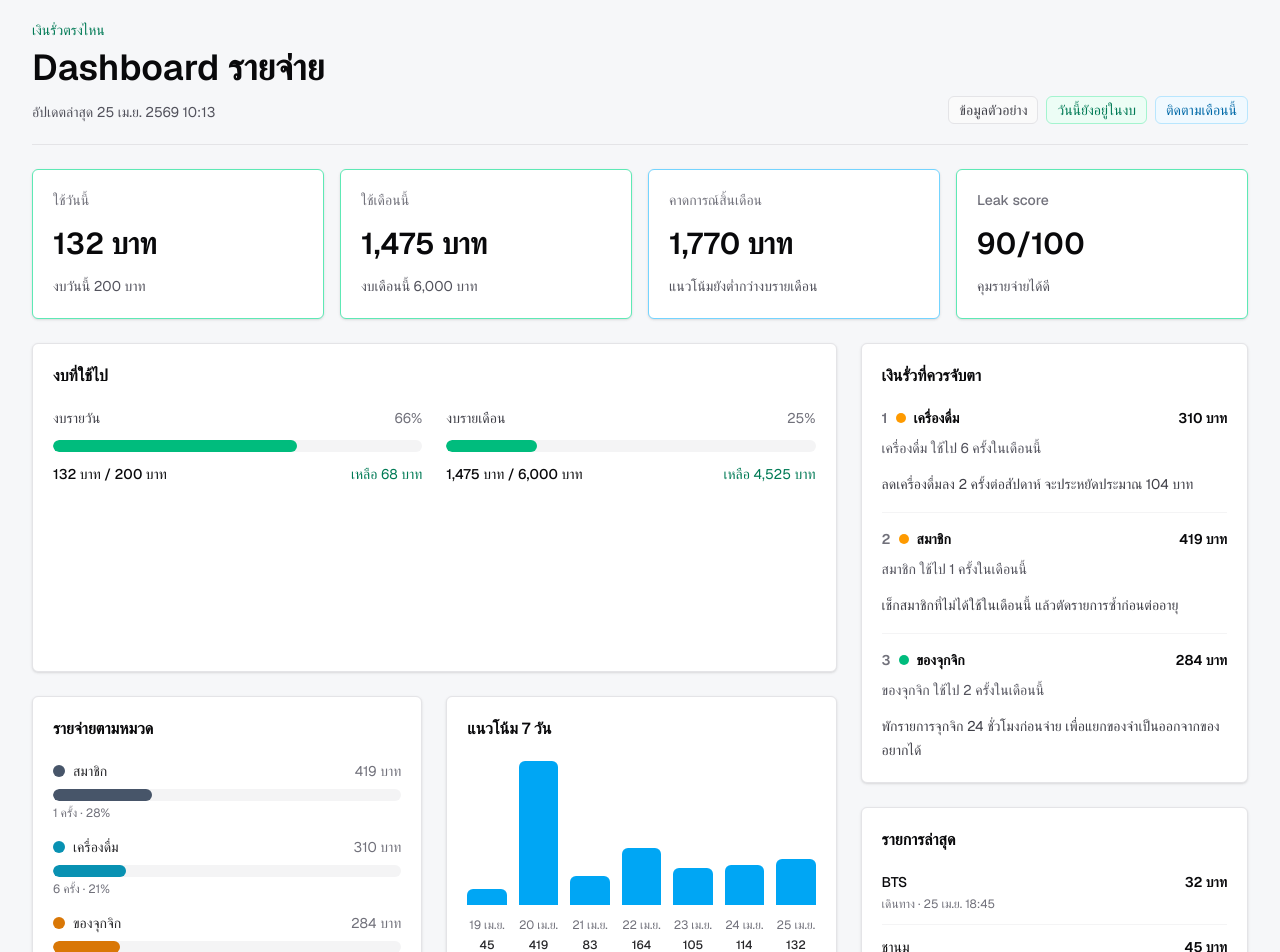
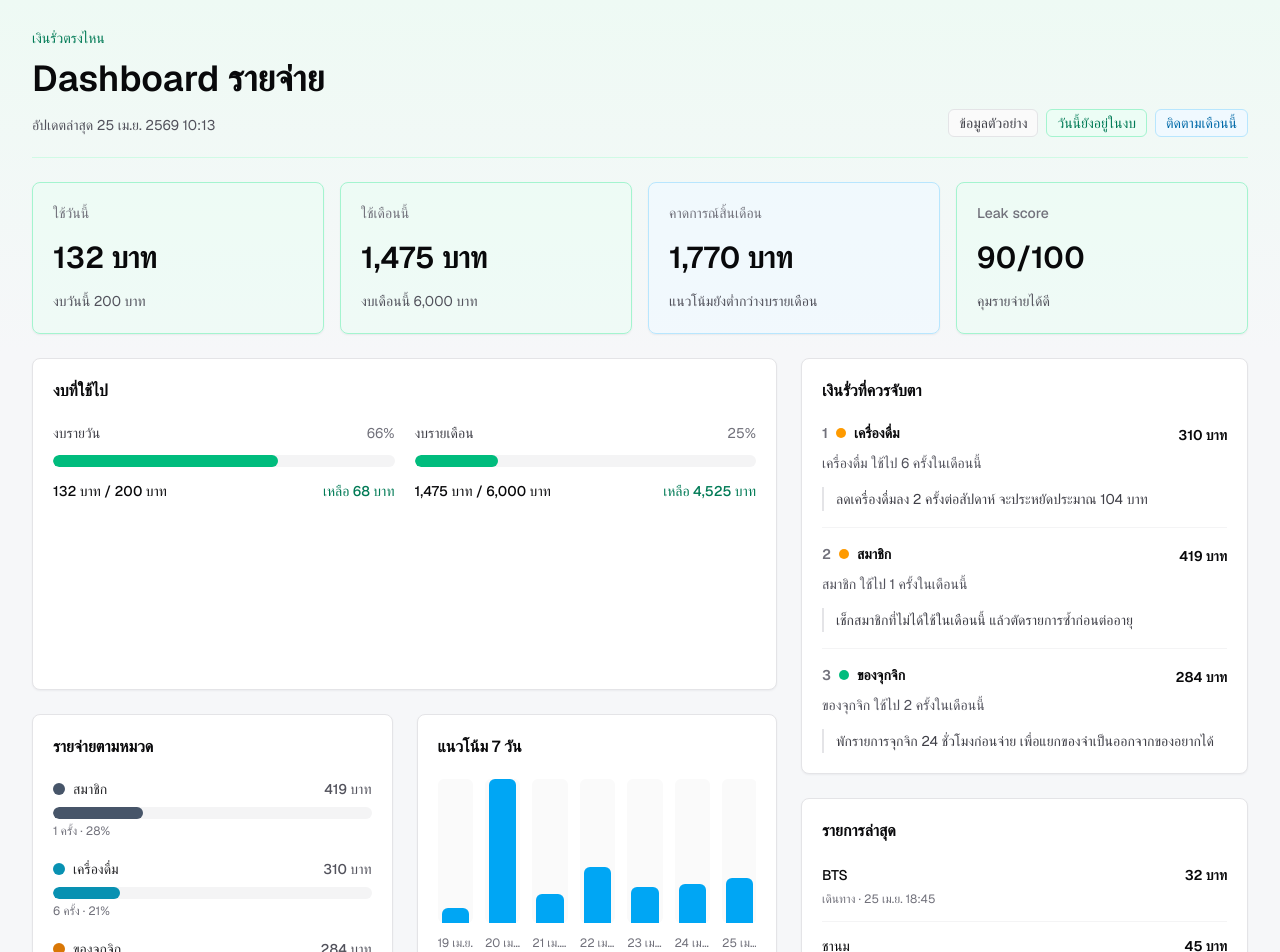
Before and after one commit to NlNJ4/money-leak-project, a Next.js app: page / in a window 1280 px wide. Shown: the top 952 px of the page. Built offline with nearby package versions, Linux system fonts and the light colour scheme.

Commit message:
feat: enhance dashboard components with improved layout, styling, and accessibility

```diff
--- a/app/globals.css
+++ b/app/globals.css
@@ -16,8 +16,16 @@ body {
   background: var(--background);
   color: var(--foreground);
   font-family: var(--font-geist-sans), Arial, Helvetica, sans-serif;
+  min-width: 320px;
+  -webkit-font-smoothing: antialiased;
+  text-rendering: optimizeLegibility;
 }
 
 * {
   box-sizing: border-box;
 }
+
+::selection {
+  background: #bbf7d0;
+  color: #14532d;
+}
--- a/components/dashboard/budget-progress.tsx
+++ b/components/dashboard/budget-progress.tsx
@@ -24,7 +24,7 @@ export function BudgetProgress({
 
   return (
     <div className="min-w-0">
-      <div className="flex items-center justify-between gap-4">
+      <div className="flex items-center justify-between gap-3">
         <p className="text-sm font-medium text-zinc-700">{label}</p>
         <p className="text-sm text-zinc-500">
           {formatPercent(Math.round(progress))}
@@ -43,12 +43,16 @@ export function BudgetProgress({
           style={{ width: `${progress}%` }}
         />
       </div>
-      <div className="mt-3 flex items-center justify-between gap-4 text-sm">
-        <span className="font-medium text-zinc-950">
+      <div className="mt-3 flex flex-col gap-1 text-sm min-[420px]:flex-row min-[420px]:items-center min-[420px]:justify-between min-[420px]:gap-4">
+        <span className="font-medium leading-6 text-zinc-950">
           {formatBaht(usedBaht)} / {formatBaht(budgetBaht)}
         </span>
         <span
-          className={remainingBaht >= 0 ? "text-emerald-700" : "text-rose-700"}
+          className={
+            remainingBaht >= 0
+              ? "font-medium leading-6 text-emerald-700"
+              : "font-medium leading-6 text-rose-700"
+          }
         >
           {remainingBaht >= 0
             ? `เหลือ ${formatBaht(remainingBaht)}`
--- a/components/dashboard/category-bar-list.tsx
+++ b/components/dashboard/category-bar-list.tsx
@@ -15,10 +15,10 @@ export function CategoryBarList({
   }
 
   return (
-    <div className="space-y-4">
+    <div className="space-y-5">
       {categories.map((category) => (
         <div key={category.category} className="min-w-0">
-          <div className="mb-2 flex items-center justify-between gap-4">
+          <div className="mb-2 flex flex-col gap-1 min-[420px]:flex-row min-[420px]:items-center min-[420px]:justify-between min-[420px]:gap-4">
             <div className="flex min-w-0 items-center gap-2">
               <span
                 className="h-3 w-3 shrink-0 rounded-full"
@@ -28,7 +28,7 @@ export function CategoryBarList({
                 {category.label}
               </span>
             </div>
-            <span className="shrink-0 text-sm text-zinc-500">
+            <span className="shrink-0 text-sm font-medium text-zinc-600 min-[420px]:text-right">
               {formatBaht(category.totalBaht)}
             </span>
           </div>
@@ -36,7 +36,7 @@ export function CategoryBarList({
             <div
               className="h-full rounded-full"
               style={{
-                width: `${Math.max(category.percentage, 2)}%`,
+                width: `${Math.min(Math.max(category.percentage, 2), 100)}%`,
                 backgroundColor: category.color,
               }}
             />
--- a/components/dashboard/daily-trend.tsx
+++ b/components/dashboard/daily-trend.tsx
@@ -5,14 +5,20 @@ export function DailyTrend({ days }: { days: DailySpending[] }) {
   const maxTotalBaht = Math.max(...days.map((day) => day.totalBaht), 1);
 
   return (
-    <div className="flex h-48 items-end gap-3">
+    <div className="overflow-x-auto pb-1">
+      <div className="flex h-48 min-w-80 items-end gap-2 sm:gap-3">
         {days.map((day) => {
           const height =
-          day.totalBaht > 0 ? Math.max((day.totalBaht / maxTotalBaht) * 100, 8) : 2;
+            day.totalBaht > 0
+              ? Math.max((day.totalBaht / maxTotalBaht) * 100, 8)
+              : 2;
 
           return (
-          <div key={day.dateKey} className="flex min-w-0 flex-1 flex-col items-center">
-            <div className="flex h-36 w-full items-end">
+            <div
+              key={day.dateKey}
+              className="flex min-w-0 flex-1 flex-col items-center"
+            >
+              <div className="flex h-36 w-full items-end rounded-md bg-zinc-50 px-1">
                 <div
                   className="w-full rounded-t-md bg-sky-500"
                   style={{ height: `${height}%` }}
@@ -29,5 +35,6 @@ export function DailyTrend({ days }: { days: DailySpending[] }) {
           );
         })}
       </div>
+    </div>
   );
 }
--- a/components/dashboard/dashboard-view.tsx
+++ b/components/dashboard/dashboard-view.tsx
@@ -36,21 +36,21 @@ export function DashboardView({ summary }: { summary: DashboardSummary }) {
   const hasOverMonthlyBudget = summary.monthlyRemainingBaht < 0;
 
   return (
-    <main className="min-h-screen bg-[#f6f7f9] text-zinc-950">
-      <div className="mx-auto flex w-full max-w-7xl flex-col gap-6 px-4 py-5 sm:px-6 lg:px-8">
-        <header className="flex flex-col gap-4 border-b border-zinc-200 pb-5 md:flex-row md:items-end md:justify-between">
+    <main className="min-h-screen overflow-x-hidden bg-[linear-gradient(180deg,#eefaf4_0,#f6f7f9_22rem,#f6f7f9_100%)] text-zinc-950">
+      <div className="mx-auto flex w-full max-w-7xl flex-col gap-4 px-3 py-4 sm:gap-6 sm:px-6 sm:py-6 lg:px-8">
+        <header className="flex flex-col gap-4 border-b border-emerald-100 pb-5 pt-1 md:flex-row md:items-end md:justify-between">
           <div className="min-w-0">
             <p className="text-sm font-medium text-emerald-700">
               เงินรั่วตรงไหน
             </p>
-            <h1 className="mt-2 text-3xl font-semibold tracking-normal text-zinc-950 md:text-4xl">
+            <h1 className="mt-2 text-3xl font-semibold leading-tight tracking-normal text-zinc-950 md:text-4xl">
               Dashboard รายจ่าย
             </h1>
-            <p className="mt-3 max-w-2xl text-sm leading-6 text-zinc-600">
+            <p className="mt-2 max-w-2xl text-sm leading-6 text-zinc-600 sm:mt-3">
               อัปเดตล่าสุด {formatAsOf(summary.asOf)}
             </p>
           </div>
-          <div className="flex flex-wrap gap-2">
+          <div className="grid grid-cols-2 gap-2 min-[520px]:flex min-[520px]:flex-wrap min-[520px]:justify-end">
             {summary.dataMode === "demo" ? (
               <StatusPill tone="neutral">ข้อมูลตัวอย่าง</StatusPill>
             ) : null}
@@ -63,7 +63,7 @@ export function DashboardView({ summary }: { summary: DashboardSummary }) {
           </div>
         </header>
 
-        <section className="grid gap-4 md:grid-cols-2 xl:grid-cols-4">
+        <section className="grid gap-3 min-[520px]:grid-cols-2 sm:gap-4 xl:grid-cols-4">
           <MetricCard
             label="ใช้วันนี้"
             value={formatBaht(summary.todayTotalBaht)}
@@ -102,10 +102,10 @@ export function DashboardView({ summary }: { summary: DashboardSummary }) {
           />
         </section>
 
-        <section className="grid gap-6 xl:grid-cols-[minmax(0,1.35fr)_minmax(320px,0.65fr)]">
-          <div className="grid gap-6">
+        <section className="grid gap-4 sm:gap-6 xl:grid-cols-[minmax(0,1.25fr)_minmax(20rem,0.75fr)]">
+          <div className="grid gap-4 sm:gap-6">
             <SectionPanel title="งบที่ใช้ไป">
-              <div className="grid gap-6 md:grid-cols-2">
+              <div className="grid gap-5 md:grid-cols-2">
                 <BudgetProgress
                   label="งบรายวัน"
                   usedBaht={summary.todayTotalBaht}
@@ -119,7 +119,7 @@ export function DashboardView({ summary }: { summary: DashboardSummary }) {
               </div>
             </SectionPanel>
 
-            <div className="grid gap-6 lg:grid-cols-2">
+            <div className="grid gap-4 sm:gap-6 lg:grid-cols-2">
               <SectionPanel title="รายจ่ายตามหมวด">
                 <CategoryBarList categories={summary.categoryTotals} />
               </SectionPanel>
@@ -129,7 +129,7 @@ export function DashboardView({ summary }: { summary: DashboardSummary }) {
             </div>
           </div>
 
-          <div className="grid gap-6">
+          <div className="grid gap-4 sm:gap-6">
             <SectionPanel title="เงินรั่วที่ควรจับตา">
               <LeakInsightList insights={summary.leakInsights} />
             </SectionPanel>
--- a/components/dashboard/expense-list.tsx
+++ b/components/dashboard/expense-list.tsx
@@ -26,18 +26,18 @@ export function ExpenseList({ expenses }: { expenses: Expense[] }) {
       {expenses.map((expense) => (
         <div
           key={expense.id}
-          className="grid grid-cols-[1fr_auto] gap-4 py-3 first:pt-0 last:pb-0"
+          className="grid grid-cols-[minmax(0,1fr)_auto] gap-3 py-3 first:pt-0 last:pb-0 sm:gap-4"
         >
           <div className="min-w-0">
-            <p className="truncate text-sm font-medium text-zinc-950">
+            <p className="truncate text-sm font-medium leading-6 text-zinc-950">
               {expense.title}
             </p>
-            <p className="mt-1 text-xs text-zinc-500">
+            <p className="mt-0.5 text-xs leading-5 text-zinc-500">
               {getCategoryLabel(expense.category)} ·{" "}
               {formatExpenseDate(expense.spentAt)}
             </p>
           </div>
-          <p className="text-sm font-semibold text-zinc-950">
+          <p className="text-right text-sm font-semibold leading-6 text-zinc-950">
             {formatBaht(expense.amountBaht)}
           </p>
         </div>
--- a/components/dashboard/leak-insight-list.tsx
+++ b/components/dashboard/leak-insight-list.tsx
@@ -24,7 +24,7 @@ export function LeakInsightList({
     <ol className="divide-y divide-zinc-100">
       {insights.map((insight, index) => (
         <li key={insight.category} className="py-4 first:pt-0 last:pb-0">
-          <div className="flex items-start justify-between gap-4">
+          <div className="flex flex-col gap-2 min-[420px]:flex-row min-[420px]:items-start min-[420px]:justify-between min-[420px]:gap-4">
             <div className="min-w-0">
               <div className="flex items-center gap-2">
                 <span className="text-sm font-semibold text-zinc-500">
@@ -41,11 +41,11 @@ export function LeakInsightList({
                 {insight.message}
               </p>
             </div>
-            <p className="shrink-0 text-sm font-semibold text-zinc-950">
+            <p className="shrink-0 text-sm font-semibold leading-6 text-zinc-950 min-[420px]:text-right">
               {formatBaht(insight.totalBaht)}
             </p>
           </div>
-          <p className="mt-3 text-sm leading-6 text-zinc-700">
+          <p className="mt-3 border-l-2 border-zinc-200 pl-3 text-sm leading-6 text-zinc-700">
             {insight.suggestion}
           </p>
         </li>
--- a/components/dashboard/metric-card.tsx
+++ b/components/dashboard/metric-card.tsx
@@ -3,11 +3,11 @@ import type { ReactNode } from "react";
 type MetricTone = "neutral" | "good" | "warning" | "danger" | "info";
 
 const toneClassName: Record<MetricTone, string> = {
-  neutral: "border-zinc-200",
-  good: "border-emerald-300",
-  warning: "border-amber-300",
-  danger: "border-rose-300",
-  info: "border-sky-300",
+  neutral: "border-zinc-200 bg-white",
+  good: "border-emerald-200 bg-emerald-50/60",
+  warning: "border-amber-200 bg-amber-50/70",
+  danger: "border-rose-200 bg-rose-50/70",
+  info: "border-sky-200 bg-sky-50/70",
 };
 
 export function MetricCard({
@@ -25,13 +25,13 @@ export function MetricCard({
 }) {
   return (
     <article
-      className={`min-h-36 rounded-md border bg-white p-5 shadow-sm ${toneClassName[tone]}`}
+      className={`min-h-32 rounded-lg border p-4 shadow-[0_1px_2px_rgba(15,23,42,0.06)] sm:min-h-36 sm:p-5 ${toneClassName[tone]}`}
     >
       <div className="flex items-start justify-between gap-4">
         <p className="text-sm font-medium text-zinc-500">{label}</p>
         {action}
       </div>
-      <p className="mt-4 text-3xl font-semibold tracking-normal text-zinc-950">
+      <p className="mt-3 text-2xl font-semibold leading-tight tracking-normal text-zinc-950 [overflow-wrap:anywhere] sm:mt-4 sm:text-3xl">
         {value}
       </p>
       <p className="mt-3 text-sm leading-6 text-zinc-600">{detail}</p>
--- a/components/dashboard/private-dashboard-message.tsx
+++ b/components/dashboard/private-dashboard-message.tsx
@@ -1,12 +1,12 @@
 export function PrivateDashboardMessage() {
   return (
-    <main className="min-h-screen bg-[#f6f7f9] text-zinc-950">
-      <div className="mx-auto flex min-h-screen w-full max-w-2xl flex-col justify-center px-4 py-10 sm:px-6">
-        <section className="border border-zinc-200 bg-white p-6 shadow-sm">
+    <main className="min-h-screen bg-[linear-gradient(180deg,#eefaf4_0,#f6f7f9_22rem,#f6f7f9_100%)] text-zinc-950">
+      <div className="mx-auto flex min-h-screen w-full max-w-2xl flex-col justify-center px-3 py-8 sm:px-6 sm:py-10">
+        <section className="rounded-lg border border-zinc-200 bg-white p-5 shadow-[0_1px_2px_rgba(15,23,42,0.06)] sm:p-6">
           <p className="text-sm font-medium text-emerald-700">
             เงินรั่วตรงไหน
           </p>
-          <h1 className="mt-3 text-2xl font-semibold tracking-normal">
+          <h1 className="mt-3 text-2xl font-semibold leading-tight tracking-normal">
             ต้องใช้ลิงก์ส่วนตัวเพื่อเปิด Dashboard
           </h1>
           <p className="mt-3 text-sm leading-6 text-zinc-600">
--- a/components/dashboard/section-panel.tsx
+++ b/components/dashboard/section-panel.tsx
@@ -10,9 +10,11 @@ export function SectionPanel({
   children: ReactNode;
 }) {
   return (
-    <section className="rounded-md border border-zinc-200 bg-white p-5 shadow-sm">
-      <div className="mb-5 flex flex-col gap-1">
-        <h2 className="text-base font-semibold text-zinc-950">{title}</h2>
+    <section className="rounded-lg border border-zinc-200 bg-white p-4 shadow-[0_1px_2px_rgba(15,23,42,0.05)] sm:p-5">
+      <div className="mb-4 flex flex-col gap-1 sm:mb-5">
+        <h2 className="text-base font-semibold leading-6 text-zinc-950">
+          {title}
+        </h2>
         {subtitle ? (
           <p className="text-sm leading-6 text-zinc-500">{subtitle}</p>
         ) : null}
--- a/components/dashboard/status-pill.tsx
+++ b/components/dashboard/status-pill.tsx
@@ -19,7 +19,7 @@ export function StatusPill({
 }) {
   return (
     <span
-      className={`inline-flex min-h-7 items-center rounded-md border px-2.5 text-sm font-medium ${toneClassName[tone]}`}
+      className={`inline-flex min-h-7 w-full items-center justify-center rounded-md border px-2.5 text-center text-sm font-medium min-[520px]:w-auto ${toneClassName[tone]}`}
     >
       {children}
     </span>
```
Lines whose indentation alone changed are shown as unchanged.
